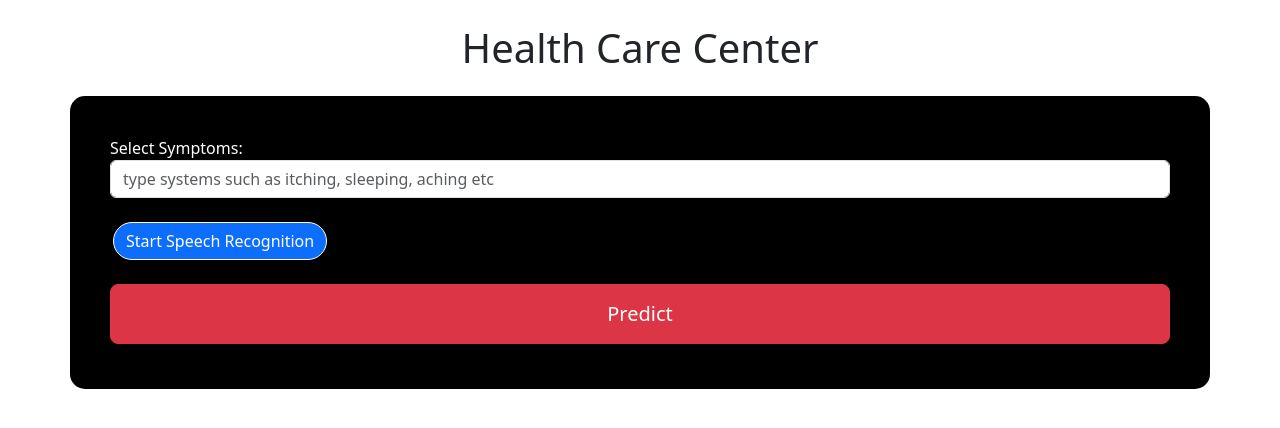
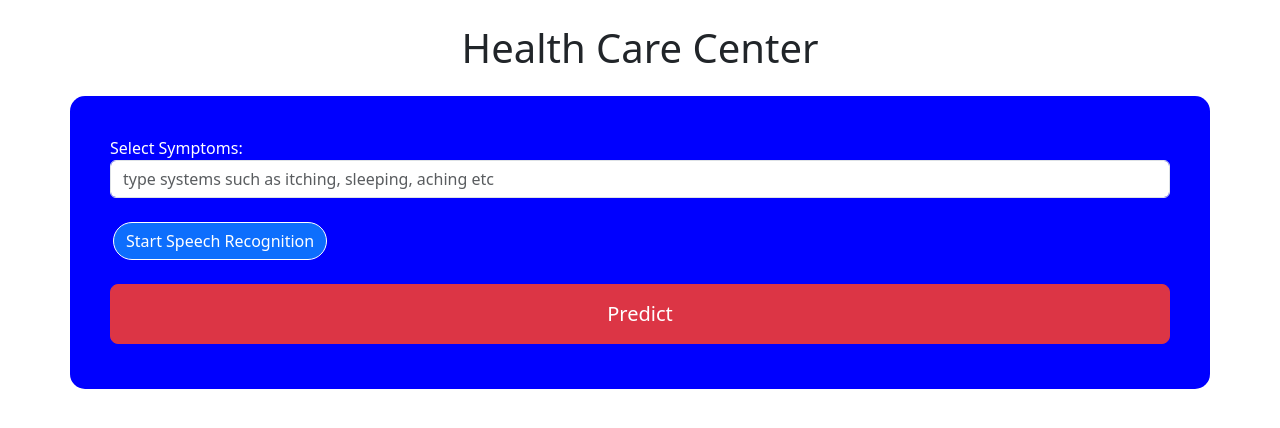
Before and after one commit to zeeza18/Health-Center, a Flask app: page / in a window 1280 px wide. Shown: the part 66-494 px from the top of the page. Run offline with Flask 3, Linux system fonts and the light colour scheme; parts of the project's set-up code (start-up, migrations or seed data) failed here and were passed over.

Commit message:
checking

```diff
--- a/templates/index.html
+++ b/templates/index.html
@@ -46,7 +46,7 @@
 
 <!-- main form of page -->
 <h1 class="mt-4 my-4 text-center text-green">Health Care Center</h1>
-    <div class="container my-4 mt-4" style="background: black; color: white; border-radius: 15px; padding: 40px;">
+    <div class="container my-4 mt-4" style="background: blue; color: white; border-radius: 15px; padding: 40px;">
         <form action="/predict" method="post">
             <div class="form-group">
                 <label for="symptoms">Select Symptoms:</label>
```
Also changed, not shown: .github/workflows/publish-docker-image.yml.
